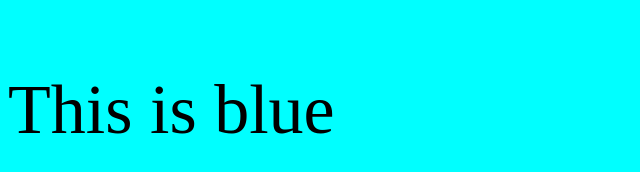
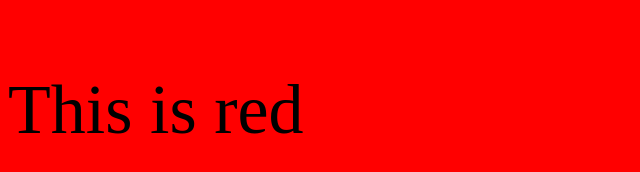
Before and after one commit to Dennis-Mugo/Colors, a plain HTML site: page index.html in a window 1280 px wide. Shown: the whole page, without its empty margins (0-640 px from the left). Drawn offline with Linux system fonts and the light colour scheme.

Commit message:
this is now our second commit

```diff
--- a/index.html
+++ b/index.html
@@ -7,7 +7,7 @@
     <title>Colors</title>
     <style>
         body{
-            background-color: aqua;
+            background-color: red;
         }
         p{
             font-size: 70px
@@ -15,6 +15,6 @@
     </style>
 </head>
 <body>
-    <p>This is blue</p>
+    <p>This is red</p>
 </body>
 </html>
```
